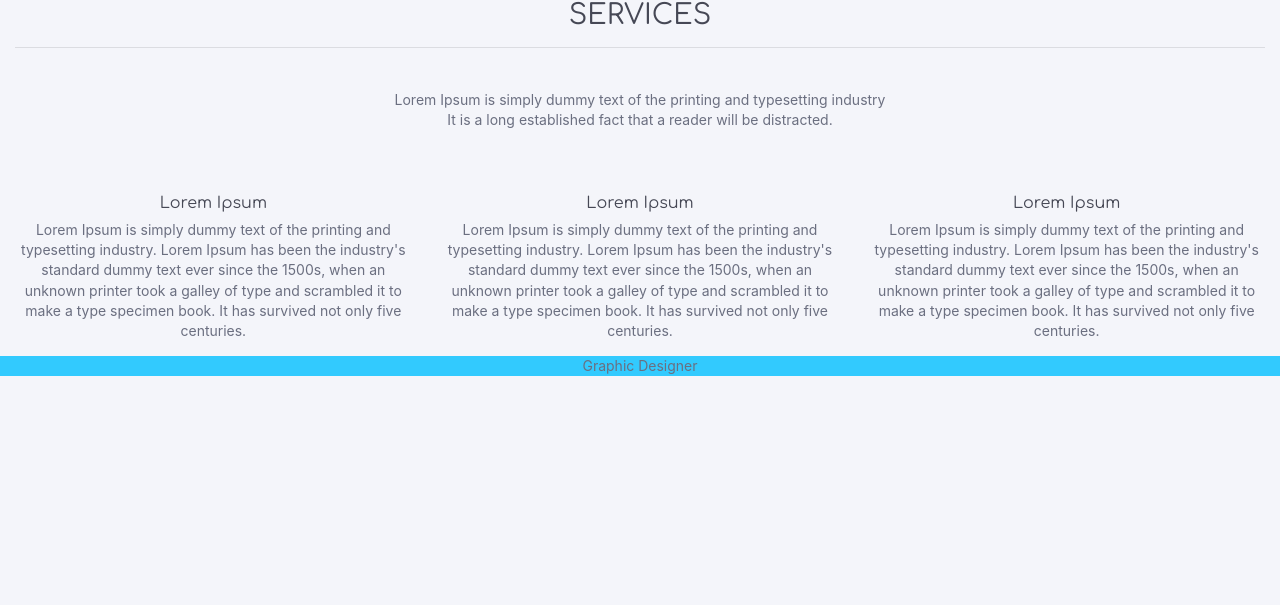
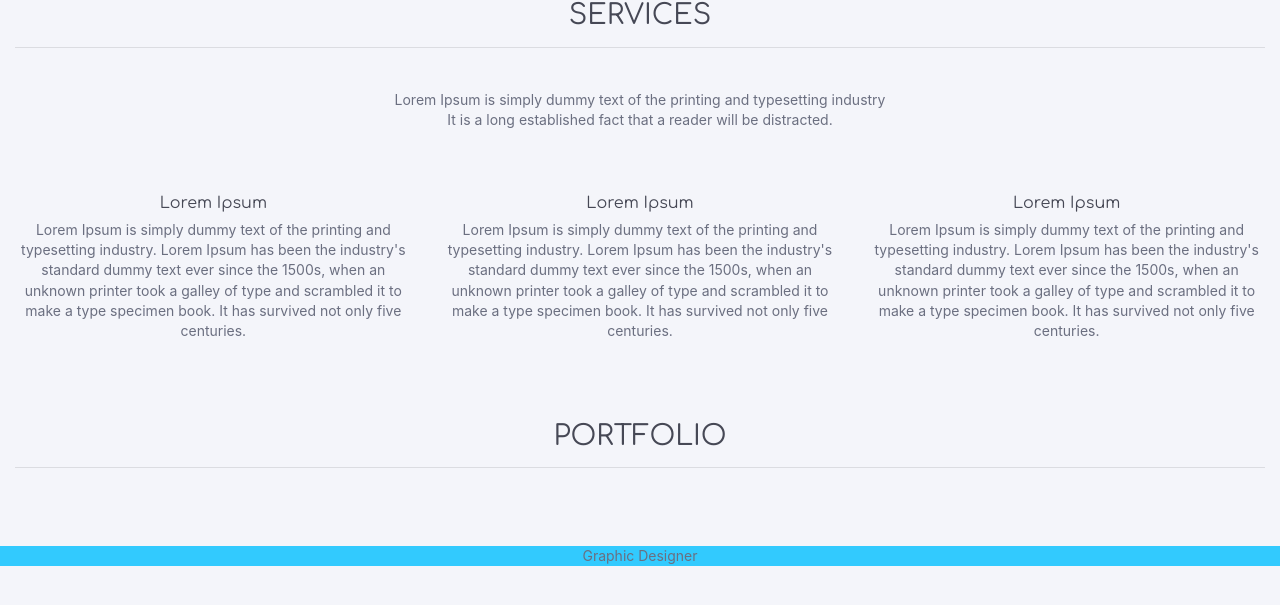
Before and after one commit to DanielCherman/milestone_4_code_institute, a Django app: page / in a window 1280 px wide. Shown: the part 179-784 px from the top of the page. Run offline with Django 4.2, Linux system fonts and the light colour scheme; some libraries are stand-ins or nearby versions; some web fonts are replaced.

Commit message:
📏 portfolio layout added
Date:      Mon Jan 24 14:04:21 2022 +0200

```diff
--- a/templates/admin_base.html
+++ b/templates/admin_base.html
@@ -50,7 +50,7 @@
                 </ul>
                 <ul class="nav navbar-nav float-right">
                      <li class="nav-item d-none d-md-block"><a class="nav-link "
-                                                              href="#">Add to Portfolio</a></li>
+                                                              href="{% url 'core:AddPortfolio' %}">Add to Portfolio</a></li>
                     <li style="margin-top: 2%" class="dropdown dropdown-user nav-item"><a class="dropdown-toggle nav-link dropdown-user-link"
                                                                    href="#" data-toggle="dropdown"> <span
                             class="avatar avatar-online" style="margin-right: 60px">{{ request.user.username }}</span></a>
--- a/templates/core/index.html
+++ b/templates/core/index.html
@@ -52,6 +52,33 @@
         </div>
     </section>
     <!-- ***** Awesome Features End ***** -->
+    <!-- ***** Portfolio ***** -->
+    <section class="p-80" id="applications" style="margin-top: 5%; margin-bottom: 5%">
+        <div class="special_description_area">
+            <div class="container-fluid">
+                <div class="row">
+                    <div class="col-lg-12 text-center">
+                        <div class="section-heading">
+                            <h1 class="text-header text-uppercase mb-0">Portfolio</h1>
+                            <hr class="line-style mx-auto d-block">
+                        </div>
+                    </div>
+                    {% for portfolio in portfolio %}
+                        <div class="col-lg-4 col-md-6 col-12 mt-4 text-center image-hover wow fadeInDown">
+                            <span class="ti-comments h2"></span>
+                            <p class="mb-3">{{ portfolio.title }}</p>
+                            <a target="_blank"><img width="396px" height="236px" class="border-grey" src="
+                        {{ portfolio.image.url }}" alt="Apps Image"></a>
+                            <div class="btn-group mt-2" role="group" aria-label="Basic example">
+                            </div>
+                        </div>
+                    {% endfor %}
+                </div>
+            </div>
+        </div>
+    </section>
+
+
 
 
     <!-- ***** Footer Area Start ***** -->
```
